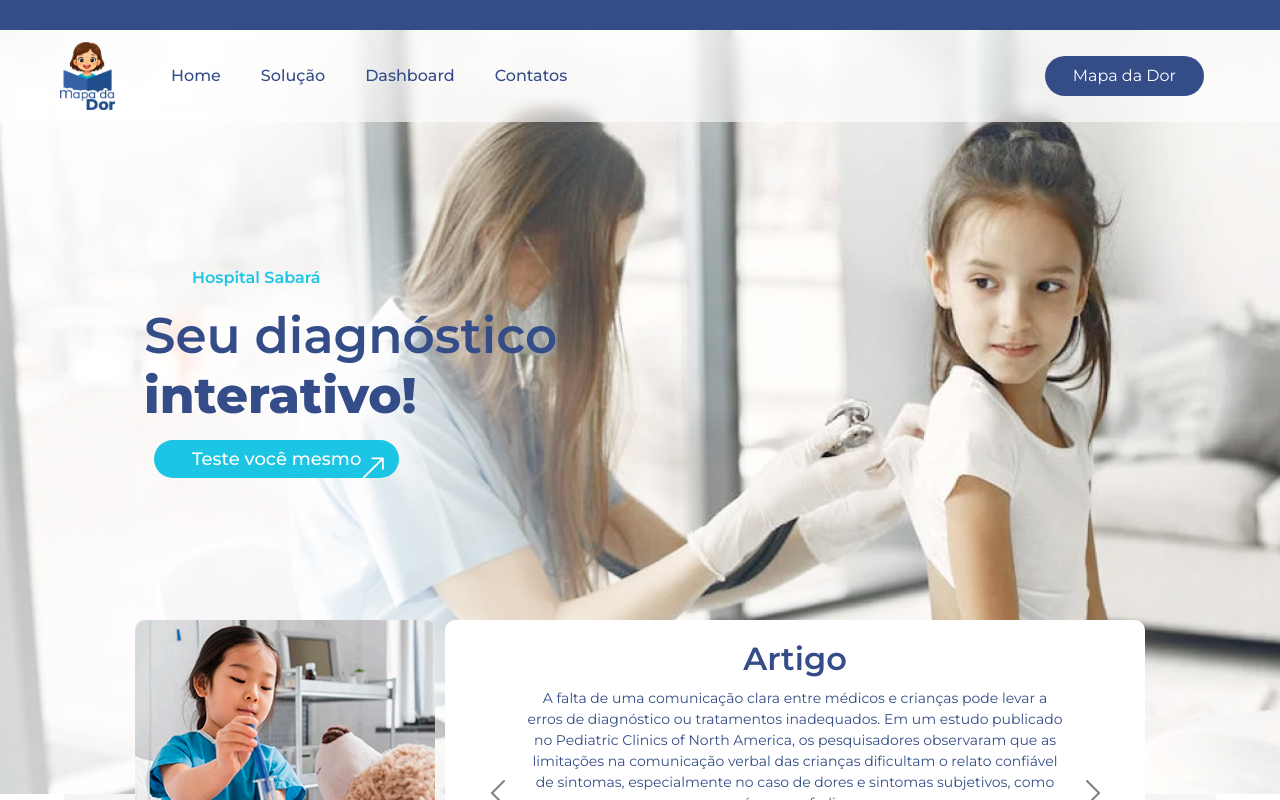
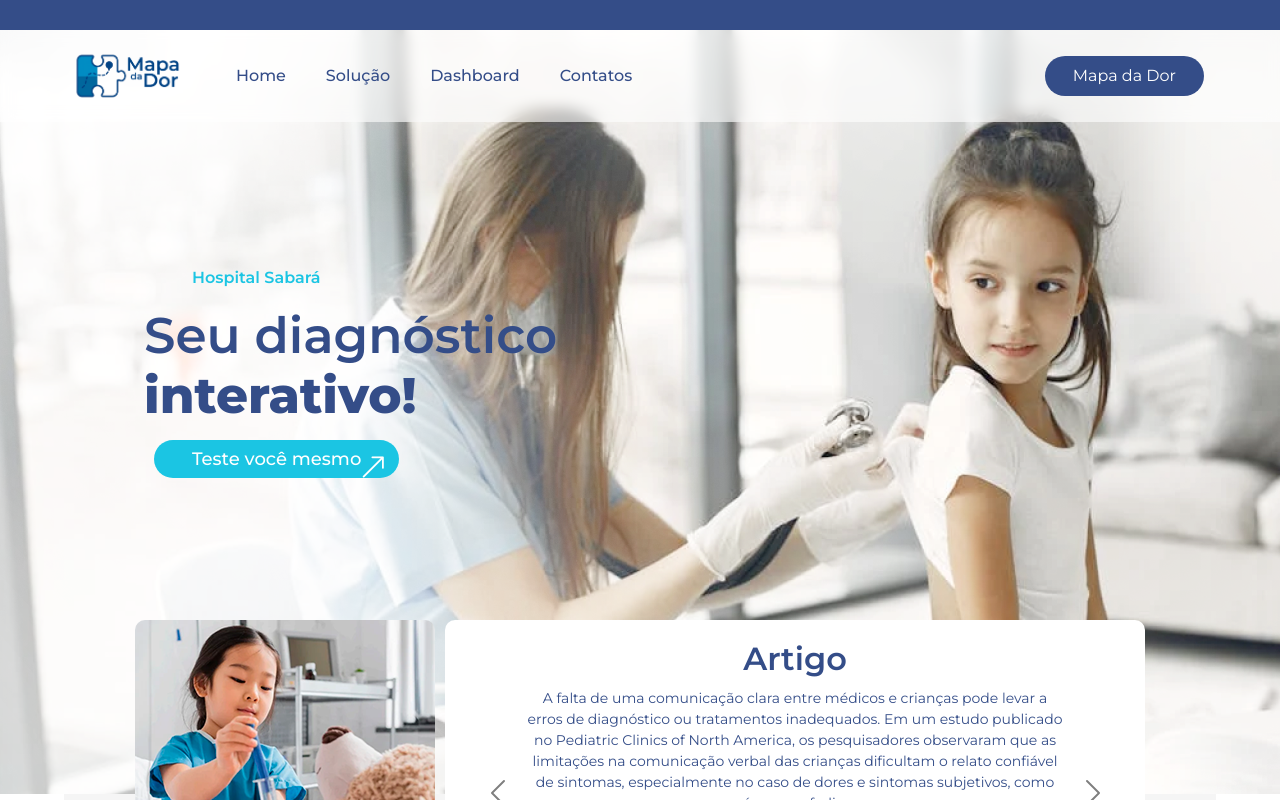
Before and after one commit to juhadja/Mapa-da-Dor, a React (Vite) app: page / in a window 1280 px wide. Shown: the top 800 px of the page. Built offline with nearby package versions, Linux system fonts and the light colour scheme.

Commit message:
ajustes logo

```diff
--- a/index.html
+++ b/index.html
@@ -1,5 +1,5 @@
 <!doctype html>
-<html lang="en">
+<html lang="pt-br">
   <head>
     <meta charset="UTF-8" />
     <link rel="icon" type="image/svg+xml" href="/logo.png" />
--- a/src/Componentes/Sessão_1/index.jsx
+++ b/src/Componentes/Sessão_1/index.jsx
@@ -4,9 +4,8 @@ import SessaoArtigo from '../Sessão_artigo';
 
 export default function Sessao1 (){
     return(
-        <div className='sessao_1'>
+        <div className='sessao_1' id='home'>
             <div className='listra-azul'>
-
             </div>
             <MenuNav />
             <div className='area_titulos'>
--- a/src/Componentes/menuNavegacao/index.jsx
+++ b/src/Componentes/menuNavegacao/index.jsx
@@ -18,14 +18,14 @@ export default function MenuNav() {
     <header className={`header ${isSticky ? 'sticky' : ''}`}>
       <nav className="navbar navbar-expand-md " >
         <div class="container-fluid">
-          <img className="logo m-1 mx-3 mx-lg-5" src={Logo} alt="logo do sabará" />
+          <a href="#home"><img className="logo mx-3 mx-lg-5" src={Logo} alt="logo do sabará" /></a>
           <button class="navbar-toggler" type="button" data-bs-toggle="collapse" data-bs-target="#navbarSupportedContent" aria-controls="navbarSupportedContent" aria-expanded="false" aria-label="Toggle navigation">
             <span class="navbar-toggler-icon"></span>
           </button>
           <div class="collapse navbar-collapse " id="navbarSupportedContent">
-            <ul class="navbar-nav me-auto gap-4 mb-2 mb-lg-0 justify-content-center">
+            <ul class="navbar-nav me-auto gap-4 mb-2 mb-lg-0">
               <li class="nav-item">
-                <a class="nav-link fw-medium cor-texto-azul fs-6" aria-current="page" href="#">Home</a>
+                <a class="nav-link fw-medium cor-texto-azul fs-6" aria-current="page" href="#home">Home</a>
               </li>
               <li class="nav-item">
                 <a class="nav-link fw-medium cor-texto-azul fs-6" href="#solucao">Solução</a>
--- a/src/Componentes/menuNavegacao/style.css
+++ b/src/Componentes/menuNavegacao/style.css
@@ -1,5 +1,5 @@
 .logo {
-    width: 55px;
+    width: 120px;
 
 }
 .header {
```
Also changed, not shown: src/Componentes/Sessão Formulário/index.jsx (+0 -15 lines), public/logo.png, src/Componentes/menuNavegacao/assets/logo.png.
